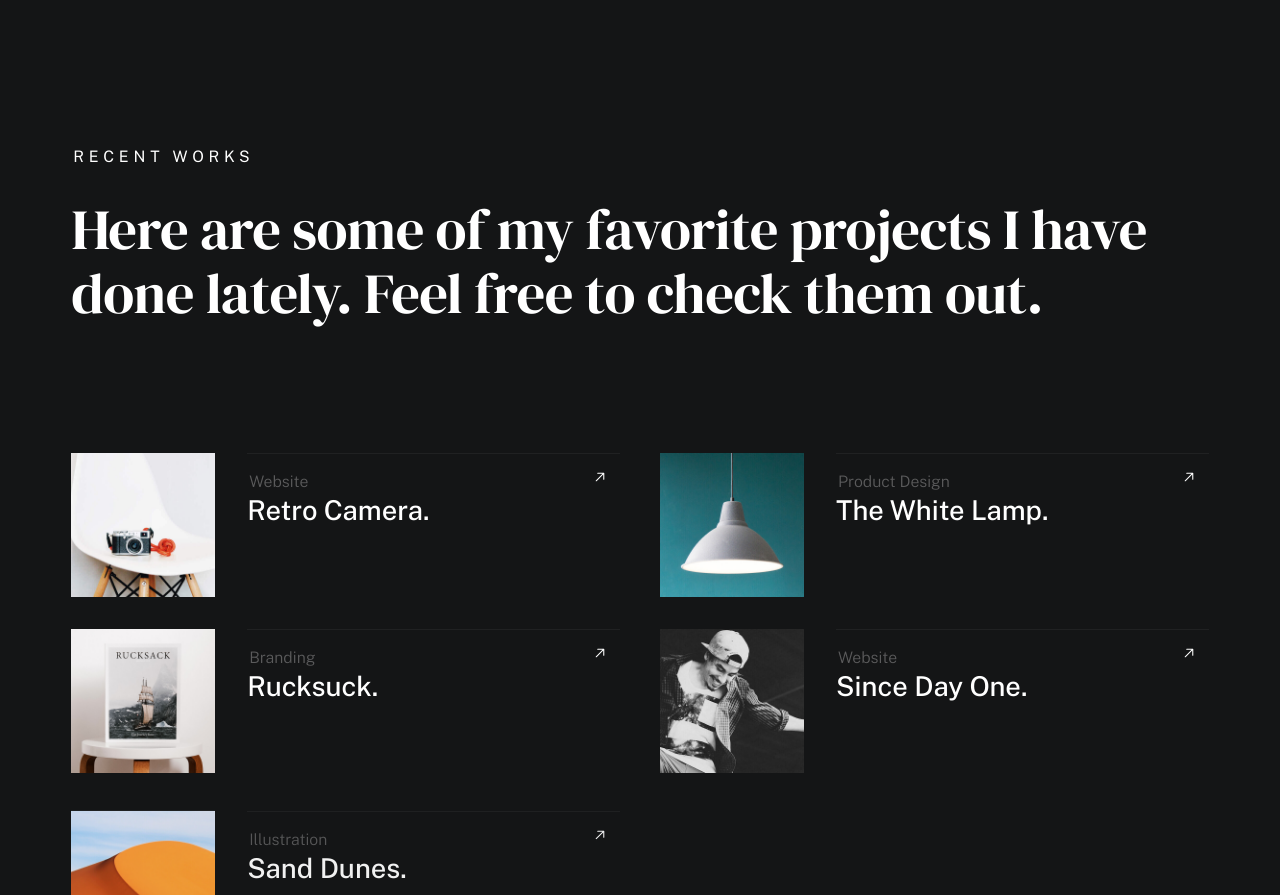
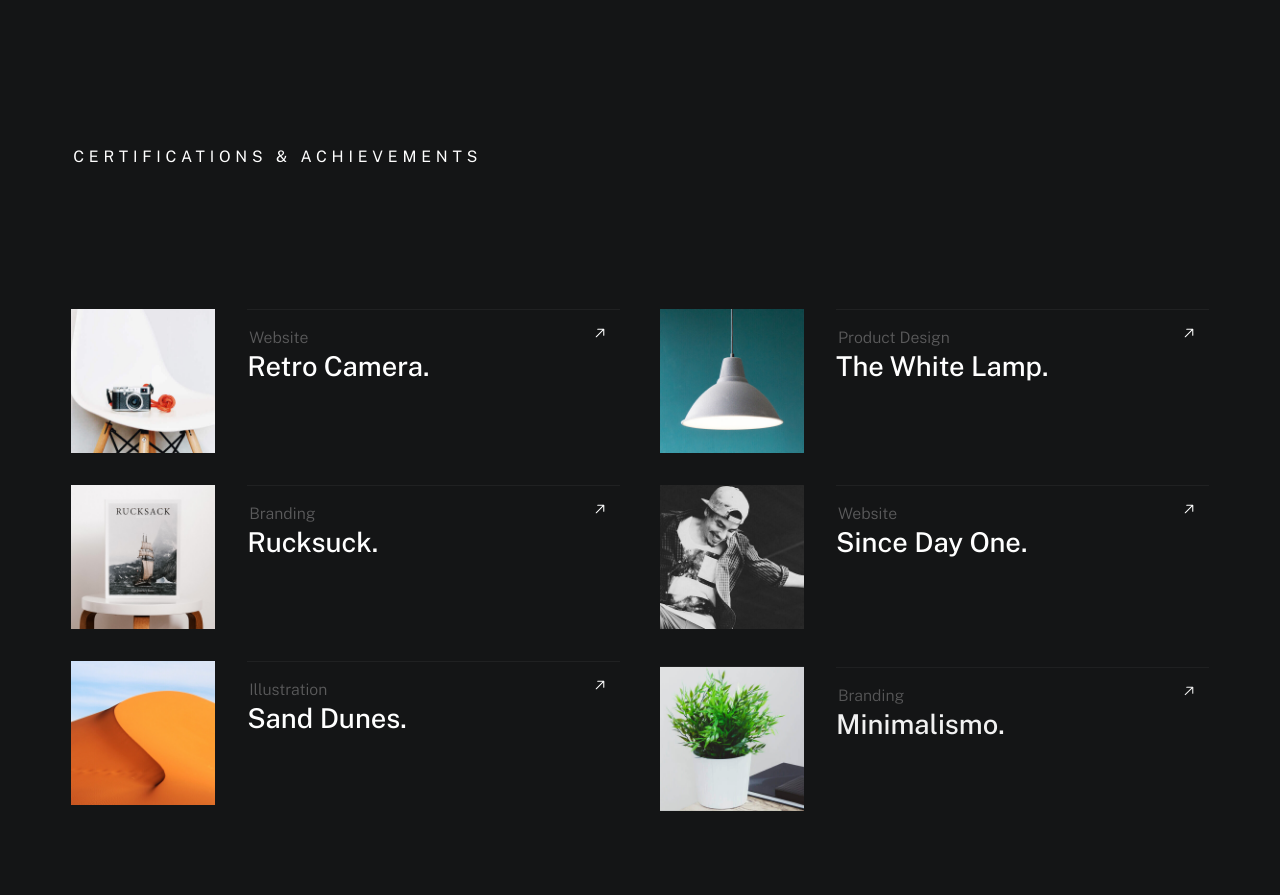
Before and after one commit to romceangelorcanete/romceangelocanete_portfolio, a plain HTML site: page index.htm in a window 1280 px wide. Shown: the part 5340-6235 px from the top of the page. Drawn offline with nearby package versions, Linux system fonts and the light colour scheme; a web font is replaced by a local one.

Commit message:
deleted updated

```diff
--- a/index.htm
+++ b/index.htm
@@ -589,11 +589,11 @@
                     <div class="column lg-12" data-animate-block>
 
                         <h2 class="text-pretitle" data-animate-el>
-                            Recent Works
+                            Certifications & Achievements
                         </h2>
-                        <p class="h1" data-animate-el>
-                            Here are some of my favorite projects I have done lately. Feel free to check them out.
-                        </p>
+                        <!-- <p class="h1" data-animate-el>
+
+                        </p> -->
 
                         <ul class="folio-list row block-lg-one-half block-stack-on-1000">
 
```
Also changed, not shown: images/about-photo.jpg (deleted), images/about-photo@2x.jpg (deleted), images/avatars/user-01.jpg (deleted), images/avatars/user-02.jpg (deleted), images/avatars/user-03.jpg (deleted), images/avatars/user-04.jpg (deleted), images/avatars/user-05.jpg (deleted), images/avatars/user-06.jpg (deleted), images/avatars/user-07.jpg (deleted), images/avatars/user-08.jpg (deleted).
